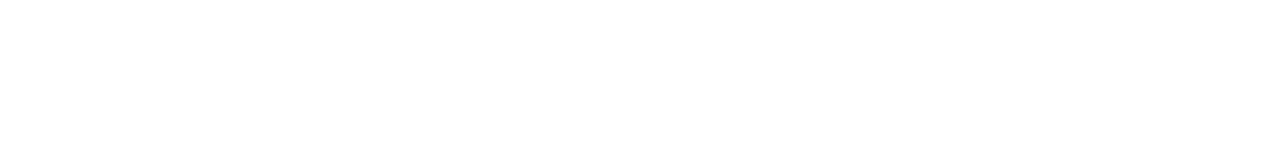
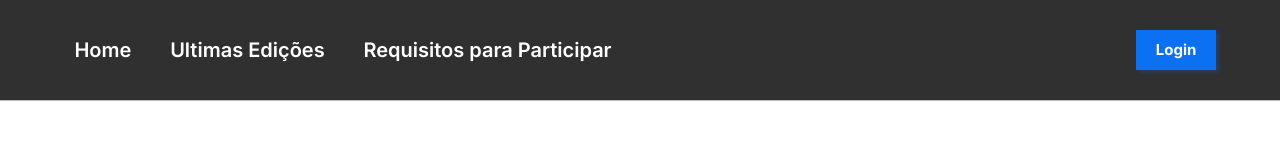
Before and after one commit to herickalmeidademelo/projeto-bootcamp, a plain HTML site: page index.html in a window 1280 px wide. Drawn offline with Linux system fonts and the light colour scheme.

Commit message:
Menu version finished

```diff
--- /dev/null
+++ b/css/style.css
@@ -0,0 +1,53 @@
+@import url('https://fonts.googleapis.com/css2?family=Inter:wght@100;200;300;400;500;600;700;800;900&display=swap');
+
+        body {
+            margin: 0px;
+            padding: 0px;
+        }
+        #principal {
+            display: flex;
+            text-align: left;
+            justify-content: space-between;
+            align-items: center;
+            width: 100%;
+            height: 100px;
+            background-color: #303030;
+            font-family: Inter;
+            letter-spacing: 0em;
+            border-bottom: 1px solid #BABABA;
+
+        }
+        #principal a{
+            text-decoration: none;
+            font-size: 20px;
+            font-weight: 600;
+            line-height: 30px;
+            color: #FFFFFF;
+        }
+        #principal button{
+            font-family: Inter;
+            font-size: 15px;
+            font-weight: bold;
+            line-height: 24px;
+            letter-spacing: 0em;
+            text-align: center;
+            color: #FFFFFF;
+            margin-right: 5%;
+            box-shadow: 3px 2px 4px 0px #0C70F240;
+            background-color: #0C70F2;
+            cursor: pointer;
+            border: none;
+            width: 80px;
+            height: 40px;
+
+        }
+        #principal a:hover {
+            color: #CCCCCC;
+        }
+        #menu {
+            margin-left: 55px;
+            align-items: center;
+            display: flex;
+            width: 45%;
+            justify-content: space-around;
+        }
--- a/index.html
+++ b/index.html
@@ -3,9 +3,17 @@
 <head>
     <meta charset="UTF-8">
     <meta name="viewport" content="width=device-width, initial-scale=1.0">
-    <title>Bootcamp DNC</title>
+    <link rel="stylesheet" href="./css/style.css">
+    <title>Bootcamp</title>
 </head>
 <body>
-
+    <nav id="principal">
+        <div id="menu">
+            <a href="">Home</a>
+            <a href="">Ultimas Edições</a>
+            <a href="">Requisitos para Participar</a>
+        </div>
+        <button>Login</button>
+    </nav>
 </body>
 </html>
```
